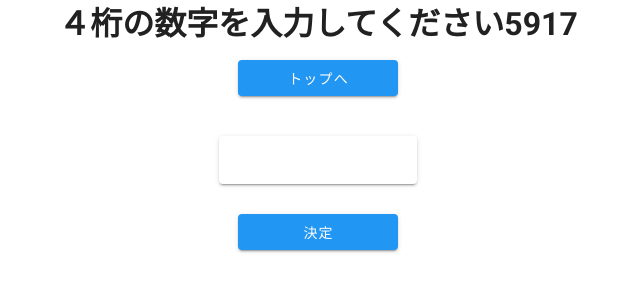
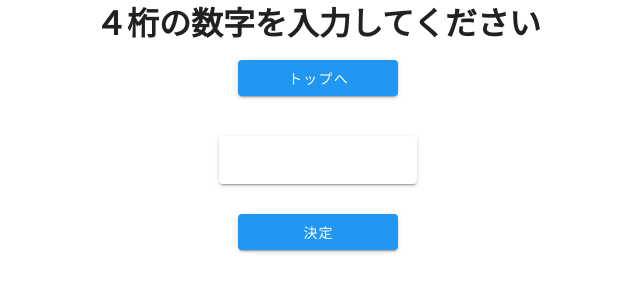
Before and after one commit to minuro/number-game, a Vue app: page /sologame in a window 1280 px wide. Shown: the top 300 px of the page, without its empty margins (322-962 px from the left). Built offline with nearby package versions, Linux system fonts and the light colour scheme.

Commit message:
[update] デバッグ消し忘れ

```diff
--- a/src/views/SoloGame.vue
+++ b/src/views/SoloGame.vue
@@ -11,7 +11,7 @@
         <AlertArea alert-type="error" v-bind:message="errorMessage"/>
       </v-flex>
       <v-flex xs12>
-        <h1>４桁の数字を入力してください{{enemyNum}}</h1>
+        <h1>４桁の数字を入力してください</h1>
       </v-flex>
       <v-flex xs12 mt-3>
         <router-link :to="{ name: 'top' }">
```
